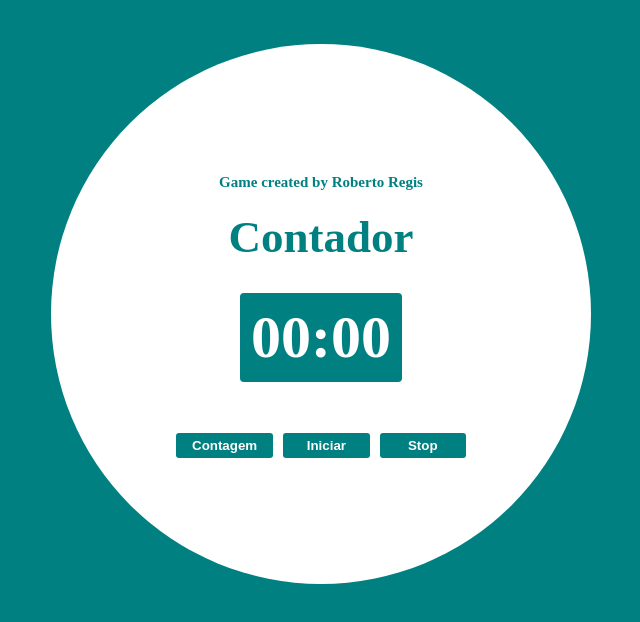
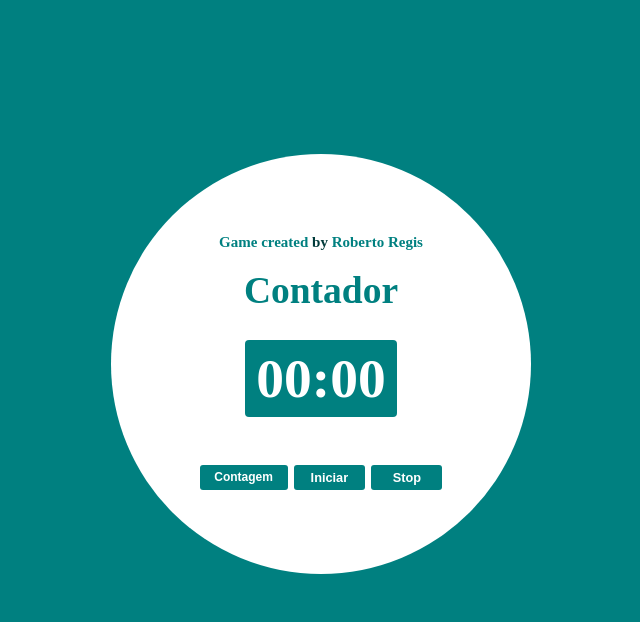
Before and after one commit to robertoregis/countdown_projeto, a plain HTML site: page index.html in a window 1280 px wide. Shown: the whole page, without its empty margins (319-959 px from the left). Drawn offline with Linux system fonts and the light colour scheme.

Commit message:
update commit

```diff
--- a/css/style.css
+++ b/css/style.css
@@ -10,8 +10,12 @@ html {
     background-color: teal;
 }
 
+span {
+    color: rgb(0, 58, 58);
+}
+
 .section {
-    margin-top: 44px;
+    margin-top: 4%;
 }
 
 .container {
@@ -105,3 +109,269 @@ html {
     color: rgb(255, 255, 255);
     margin-left: 10px;
 }
+
+@media screen and (min-width: 280px) {
+    .container {
+        max-width: 180px;
+        width: 60%;
+        height: 180px;
+    }
+
+    .section {
+        margin-top: 62%;
+    }
+
+    .ocult-2 {
+        position: relative;
+        top: 30px;
+    }
+
+    .container h1 {
+        margin-bottom: 3px;
+        font-size: 0.6rem;
+    }
+
+    .options {
+        margin-bottom: 7px;
+        font-size: 1.3rem;
+    }
+
+    .count {
+        width: 50%;
+        height: 25px;
+    }
+
+    .count p {
+        font-size: 2rem;
+        padding: 1px;
+    }
+
+    .flex {
+        margin-top: 23px;
+    }
+
+    #number {
+        width: 28%;
+        font-size: 0.65rem;
+    }
+
+    #start {
+        width: 19%;
+        font-size: 0.65rem;
+        margin-left: 6px;
+    }
+
+    #stop {
+        width: 19%;
+        font-size: 0.7rem;
+        margin-left: 6px;
+    }
+}
+
+@media screen and (min-width: 345px) {
+    .container {
+        max-width: 220px;
+        width: 60%;
+        height: 220px;
+    }
+
+    .section {
+        margin-top: 48%;
+    }
+
+    .ocult-2 {
+        position: relative;
+        top: 35px;
+    }
+
+    .container h1 {
+        margin-bottom: 6px;
+        font-size: 0.7rem;
+    }
+
+    .options {
+        margin-bottom: 11px;
+        font-size: 1.7rem;
+    }
+
+    .count {
+        width: 50%;
+        height: 27px;
+    }
+
+    .count p {
+        font-size: 2.3rem;
+        padding: 4px;
+    }
+
+    .flex {
+        margin-top: 40px;
+    }
+
+    #number {
+        width: 25%;
+        font-size: 0.6rem;
+    }
+
+    #start {
+        width: 17%;
+        font-size: 0.65rem;
+    }
+
+    #stop {
+        width: 17%;
+        font-size: 0.65rem;
+    }
+}
+
+@media screen and (min-width: 427px) {
+    .container {
+        max-width: 280px;
+        width: 60%;
+        height: 280px;
+    }
+
+    .section {
+        margin-top: 30%;
+    }
+
+    .ocult-2 {
+        position: relative;
+        top: 50px;
+    }
+
+    .container h1 {
+        margin-bottom: 10px;
+        font-size: 0.8rem;
+    }
+
+    .options {
+        margin-bottom: 17px;
+        font-size: 2rem;
+    }
+
+    .count {
+        width: 46%;
+        height: 45px;
+    }
+
+    .count p {
+        font-size: 3rem;
+        padding: 7px;
+    }
+
+    .flex {
+        margin-top: 40px;
+    }
+
+    #number {
+        width: 23%;
+        font-size: 0.7rem;
+    }
+
+    #start {
+        font-size: 0.75rem;
+    }
+
+    #stop {
+        font-size: 0.75rem;
+    }
+}
+
+@media screen and (min-width: 490px) {
+    .container {
+        max-width: 340px;
+        width: 60%;
+        height: 340px;
+    }
+
+    .section {
+        margin-top: 21%;
+    }
+
+    .ocult-2 {
+        position: relative;
+        top: 60px;
+    }
+
+    .container h1 {
+        margin-bottom: 14px;
+        font-size: 0.9rem;
+    }
+
+    .options {
+        margin-bottom: 24px;
+        text-align: center;
+        font-size: 2.1rem;
+    }
+
+    .count {
+        width: 38%;
+        height: 45px;
+    }
+
+    .count p {
+        font-size: 3rem;
+        padding: 7px;
+    }
+
+    .flex {
+        margin-top: 60px;
+    }
+
+    #number {
+        width: 21%;
+        font-size: 0.8rem;
+    }
+
+    #start {
+        font-size: 0.85rem;
+    }
+
+    #stop {
+        font-size: 0.85rem;
+    }
+}
+
+@media screen and (min-width: 660px) {
+    .container {
+        max-width: 420px;
+        width: 60%;
+        height: 420px;
+    }
+
+    .section {
+        margin-top: 12%;
+    }
+
+    .ocult-2 {
+        position: relative;
+        top: 80px;
+    }
+
+    .container h1 {
+        margin-bottom: 18px;
+        color: teal;
+        font-size: 1rem;
+    }
+
+    .options {
+        margin-bottom: 28px;
+        text-align: center;
+        font-size: 2.5rem;
+    }
+
+    .count {
+        width: 36%;
+        height: 60px;
+        margin: 0 auto;
+    }
+
+    .count p {
+        font-size: 3.7rem;
+    }
+
+    .flex {
+        margin-top: 65px;
+    }
+}
--- a/index.html
+++ b/index.html
@@ -16,7 +16,7 @@
         <div class="ocult">
             <div class="container">
                 <div class="ocult-2">
-                    <h1>Game created by Roberto Regis</h1>
+                    <h1>Game created <span>by</span> Roberto Regis</h1>
                     <div class="options">Contador</div>
                     <div class="count">
                         <p id="countdown">00:00</p>
--- a/js/main.js
+++ b/js/main.js
@@ -7,6 +7,7 @@ let stoped = false;
 let count = 1;
 let xy;
 let init = false; // permitir o uso do stop
+let acrescimo = 0;
 
 iniciar.addEventListener('click', () => {
     if(stoped == true) {
@@ -15,6 +16,7 @@ iniciar.addEventListener('click', () => {
         let time = startingMinutes * 60;
 
         xy = time;
+
         init = true;
         const countdownEl = document.querySelector('#countdown');
 
```
